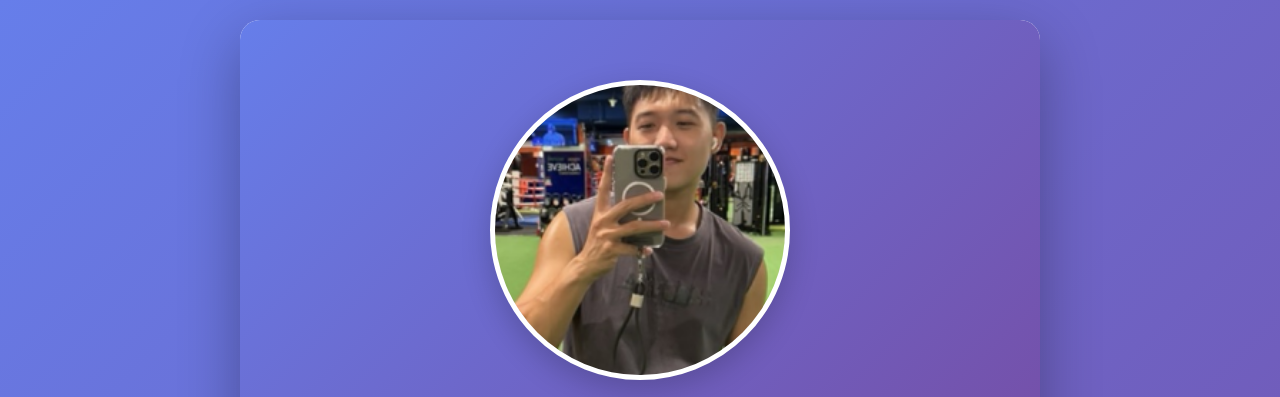
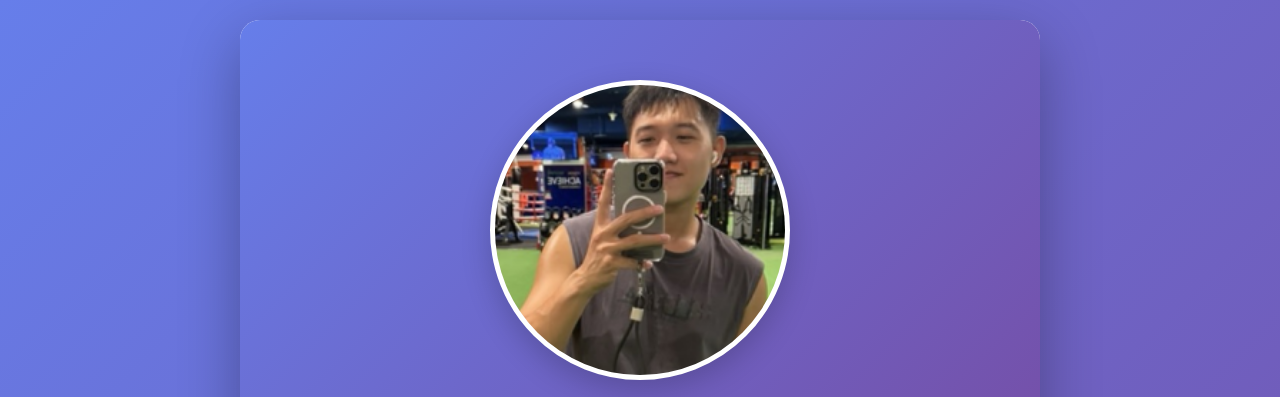
Before and after one commit to papaya821009-sudo/Peter_chen, a plain HTML site: page index.html in a window 1280 px wide. Shown: the top 397 px of the page. Drawn offline with Linux system fonts and the light colour scheme.

Commit message:
Update index.html

```diff
--- a/index.html
+++ b/index.html
@@ -70,7 +70,7 @@
             height: 100%;
             border-radius: 50%;
             object-fit: cover;
-            object-position: center 20%;
+            object-position: center 15%;
         }
 
         h1 {
```
